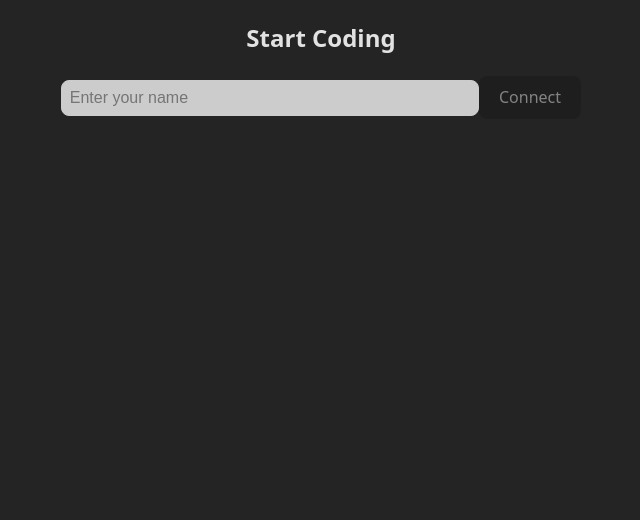
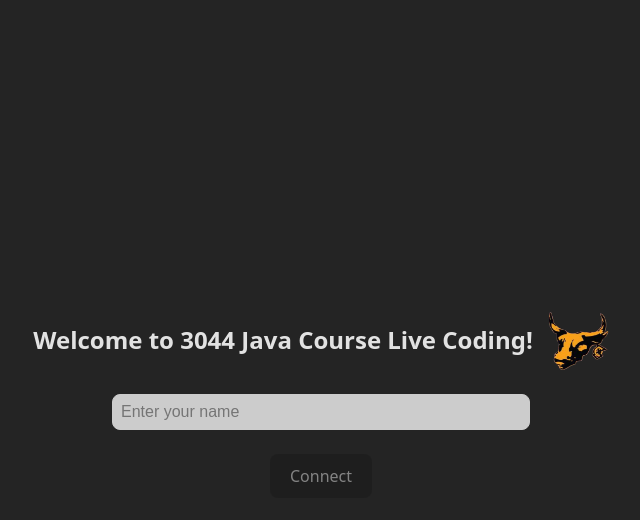
Before and after one commit to nab138/JavaCourseLive, a React (Vite) app in the folder client/: page / in a window 1280 px wide. Shown: the top 520 px of the page, without its empty margins (319-959 px from the left). Built offline with nearby package versions, Linux system fonts and the light colour scheme.

Commit message:
Update homepage

```diff
--- a/client/src/App.css
+++ b/client/src/App.css
@@ -9,14 +9,16 @@
   align-items: center;
   gap: 1rem;
   width: 100%;
+  height: 100%;
+  display: flex;
+  justify-content: center;
 }
 
-input[type="text"] {
+.join-header {
+  display: flex;
+  text-align: center;
+  align-items: center;
+  justify-content: center;
   width: 100%;
-  max-width: 400px;
-  padding: 0.5rem;
-  border-radius: 8px;
-  border: 1px solid #ccc;
-  font-size: 1rem;
-  background-color: #ccc;
+  gap: 1rem;
 }
--- a/client/src/App.tsx
+++ b/client/src/App.tsx
@@ -11,7 +11,7 @@ import TeacherPage from "./Teacher";
 import TeacherJoinPage from "./TeacherJoinPage";
 import { toast } from "sonner";
 
-const WS_URL = "ws://localhost:3001";
+const WS_URL = "wss://javacourselive.onrender.com/";
 
 type Role = "student" | "teacher";
 
@@ -30,7 +30,14 @@ function JoinPage({ onConnect }: { onConnect: (name: string) => void }) {
 
   return (
     <div className="join">
-      <h2>Start Coding</h2>
+      <div className="join-header">
+        <h2>Welcome to 3044 Java Course Live Coding!</h2>
+        <img
+          src="./ox.webp"
+          alt="3044 Logo"
+          style={{ width: 60, height: 60 }}
+        />
+      </div>
       <input
         placeholder="Enter your name"
         type="text"
--- a/client/src/index.css
+++ b/client/src/index.css
@@ -67,15 +67,13 @@ button:focus-visible {
   outline: 4px auto -webkit-focus-ring-color;
 }
 
-/* @media (prefers-color-scheme: light) {
-  :root {
-    color: #213547;
-    background-color: #ffffff;
-  }
-  a:hover {
-    color: #747bff;
-  }
-  button {
-    background-color: #f9f9f9;
-  }
-} */
+input[type="text"],
+input[type="password"] {
+  width: 100%;
+  max-width: 400px;
+  padding: 0.5rem;
+  border-radius: 8px;
+  border: 1px solid #ccc;
+  font-size: 1rem;
+  background-color: #ccc;
+}
```
Also changed, not shown: client/public/ox.webp (added), 1 other file (tests, documents, lock files or other folders).
